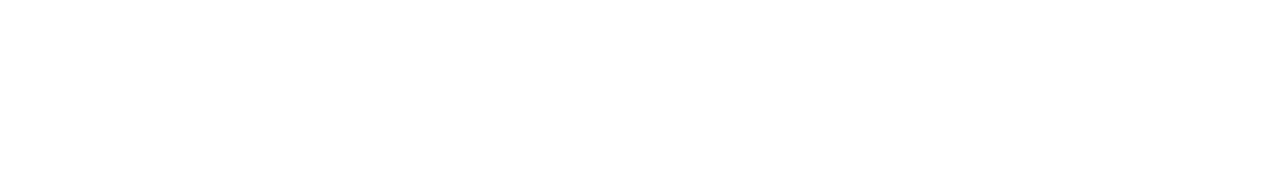
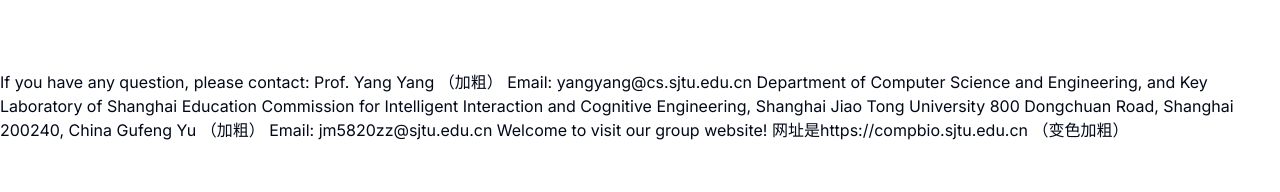
Before and after one commit to ukeSJTU/clc-db-frontend, a Next.js app: page /contact in a window 1280 px wide. Before the commit this address had no page. Shown: the part 192-384 px from the top of the page. Built offline with nearby package versions, Linux system fonts and the light colour scheme.

Commit message:
feat: :sparkles: add contact page

```diff
--- /dev/null
+++ b/app/contact/page.tsx
@@ -0,0 +1,15 @@
+const ContactPage = () => {
+    return (
+        <div>
+            If you have any question, please contact: Prof. Yang Yang （加粗）
+            Email: yangyang@cs.sjtu.edu.cn Department of Computer Science and
+            Engineering, and Key Laboratory of Shanghai Education Commission for
+            Intelligent Interaction and Cognitive Engineering, Shanghai Jiao
+            Tong University 800 Dongchuan Road, Shanghai 200240, China Gufeng Yu
+            （加粗） Email: jm5820zz@sjtu.edu.cn Welcome to visit our group
+            website! 网址是https://compbio.sjtu.edu.cn （变色加粗）
+        </div>
+    );
+};
+
+export default ContactPage;
```
